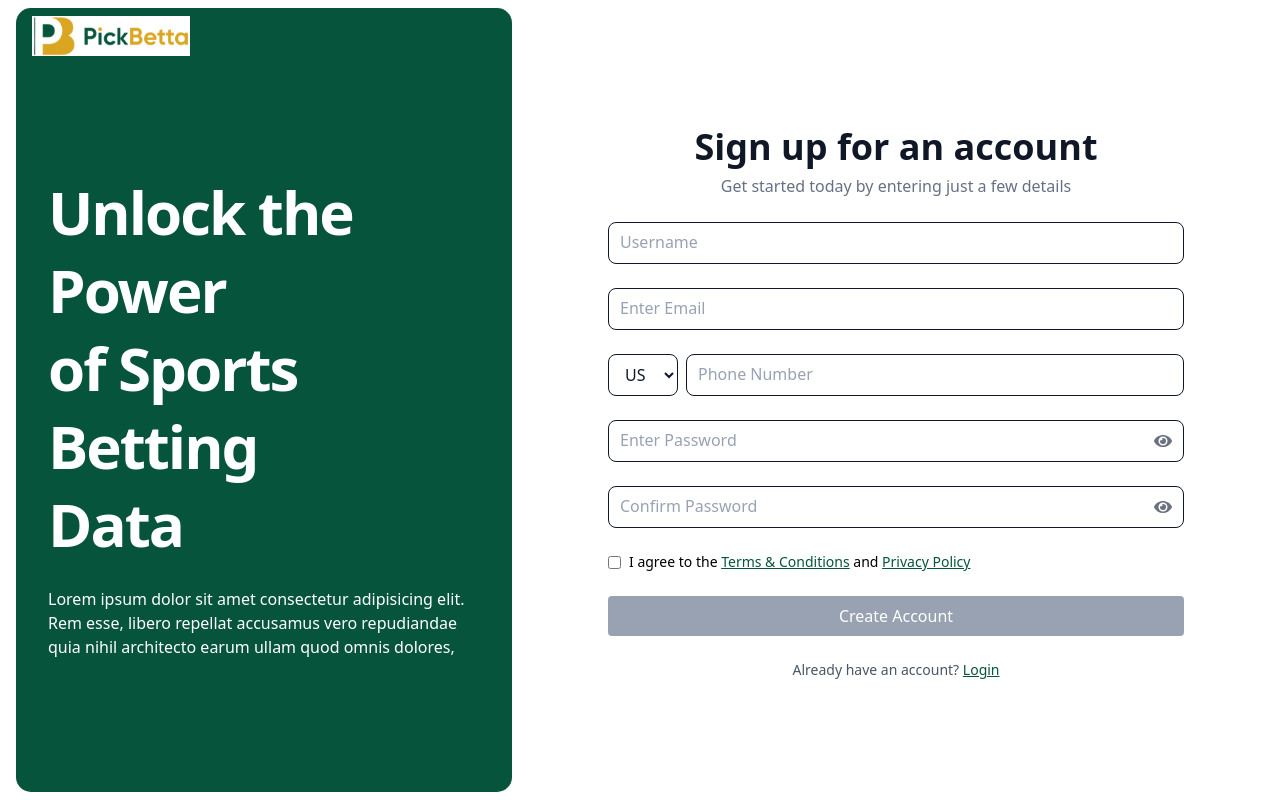
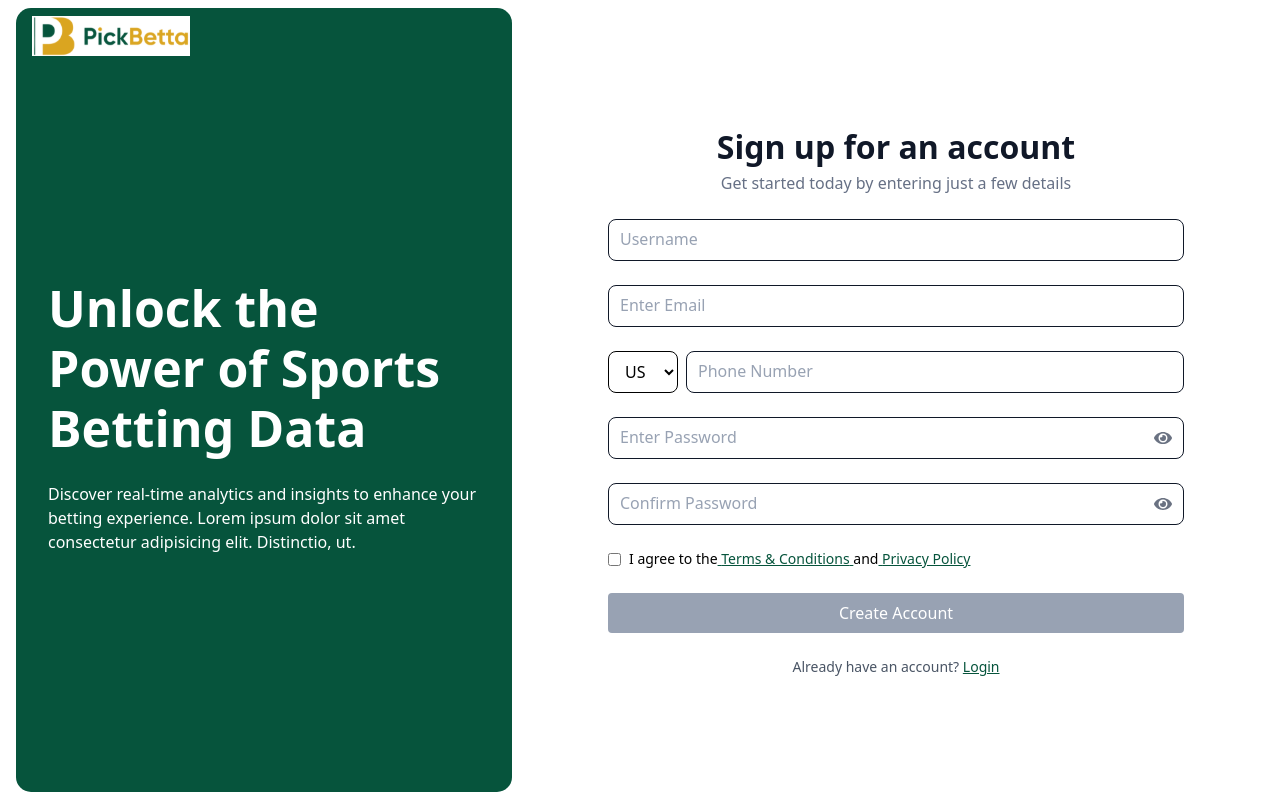
Before and after one commit to Mcdemzy/test-pb, a React (Vite) app: page / in a window 1280 px wide. Built offline with nearby package versions, Linux system fonts and the light colour scheme.

Commit message:
`Refactor App component to use React Router and move Signup page to its own component`

```diff
--- a/src/App.tsx
+++ b/src/App.tsx
@@ -1,133 +1,14 @@
-import { useState } from "react";
-import { FaEye, FaEyeSlash } from "react-icons/fa";
-
-const FloatingLabelInput = ({
-  type,
-  placeholder,
-}: {
-  type: string;
-  placeholder: string;
-}) => {
-  const [value, setValue] = useState("");
-  const [focused, setFocused] = useState(false);
-  const [showPassword, setShowPassword] = useState(false);
-
-  const isPasswordField = type === "password";
-
-  return (
-    <div className="relative w-full">
-      <label
-        className={`absolute left-3 top-2 transition-all duration-200 text-[#98A2B3] ${
-          focused || value
-            ? "text-xs top-[-10px] bg-white px-1 text-gray-600"
-            : "text-base"
-        }`}
-      >
-        {placeholder}
-      </label>
-      <input
-        type={isPasswordField && !showPassword ? "password" : "text"}
-        value={value}
-        onChange={(e) => setValue(e.target.value)}
-        onFocus={() => setFocused(true)}
-        onBlur={() => setFocused(false)}
-        className="w-full border px-4 py-2 rounded-[8px] focus:outline-none focus:ring-2 focus:ring-[#06543C] text-gray-900 pr-10"
-      />
-      {isPasswordField && (
-        <button
-          type="button"
-          onClick={() => setShowPassword(!showPassword)}
-          className="absolute right-3 top-3 text-gray-500"
-        >
-          {showPassword ? <FaEyeSlash size={18} /> : <FaEye size={18} />}
-        </button>
-      )}
-    </div>
-  );
-};
+import { BrowserRouter as Router, Routes, Route } from "react-router-dom";
+import Signup from "./pages/Signup";
 
 const App = () => {
   return (
-    <main>
-      <section className="h-screen flex">
-        {/* Left side */}
-        <section className="w-[40%] flex items-center">
-          <div className="bg-[#06543C] h-[98vh] w-full ml-4 rounded-[15px] p-8 flex flex-col justify-center">
-            {/* Logo */}
-            <div className="mb-8">
-              <img
-                src="images/logo.svg"
-                alt="Betta Logo"
-                className="h-10 bg-white absolute top-4 left-8"
-              />
-            </div>
-            {/* Content */}
-            <h1 className="mb-6 text-[60px] md:text-[60px] leading-[78px] tracking-[-2px] font-bold text-white">
-              Unlock the Power <br /> of Sports Betting <br /> Data
-            </h1>
-            <p className="text-[1rem] leading-6 font-normal text-white">
-              Lorem ipsum dolor sit amet consectetur adipisicing elit. Rem esse,
-              libero repellat accusamus vero repudiandae quia nihil architecto
-              earum ullam quod omnis dolores,
-            </p>
-          </div>
-        </section>
-
-        {/* Right side */}
-        <section className="w-[60%] flex items-center justify-center p-8">
-          <div className="w-full max-w-xl">
-            <h2 className="text-[2.25rem] font-semibold text-gray-900 text-center">
-              Sign up for an account
-            </h2>
-            <p className="mb-6 font-normal leading-6 text-[#667085] text-center">
-              Get started today by entering just a few details
-            </p>
-            <form className="space-y-6">
-              <FloatingLabelInput type="text" placeholder="Username" />
-              <FloatingLabelInput type="email" placeholder="Enter Email" />
-              <div className="flex items-center space-x-2">
-                <select className="rounded-[8px] border px-3 py-2 text-[#101828] focus:outline-none focus:ring-2 focus:ring-[#06543C]">
-                  <option>US</option>
-                  <option>UK</option>
-                  <option>NG</option>
-                </select>
-                <FloatingLabelInput type="tel" placeholder="Phone Number" />
-              </div>
-              <FloatingLabelInput
-                type="password"
-                placeholder="Enter Password"
-              />
-              <FloatingLabelInput
-                type="password"
-                placeholder="Confirm Password"
-              />
-              <div className="flex items-center text-sm">
-                <input type="checkbox" id="terms" className="mr-2" />
-                <label htmlFor="terms">
-                  I agree to the{" "}
-                  <a href="#" className="text-[#06543C] underline">
-                    Terms & Conditions
-                  </a>{" "}
-                  and{" "}
-                  <a href="#" className="text-[#06543C] underline">
-                    Privacy Policy
-                  </a>
-                </label>
-              </div>
-              <button className="w-full rounded bg-[#98A2B3] px-4 py-2 text-white">
-                Create Account
-              </button>
-            </form>
-            <p className="mt-6 text-sm text-center text-gray-600">
-              Already have an account?{" "}
-              <a href="#" className="text-[#06543C] underline">
-                Login
-              </a>
-            </p>
-          </div>
-        </section>
-      </section>
-    </main>
+    <Router>
+      <Routes>
+        <Route path="/signup" element={<Signup />} />
+        <Route path="/" element={<Signup />} />
+      </Routes>
+    </Router>
   );
 };
 
--- /dev/null
+++ b/src/components/shared/auth/AuthSidebar.tsx
@@ -0,0 +1,25 @@
+const AuthSidebar = () => {
+  return (
+    <section className="hidden md:flex w-2/5 items-center">
+      <div className="bg-[#06543C] h-[98vh] w-full ml-4 rounded-[15px] p-8 flex flex-col justify-center">
+        <div className="mb-8">
+          <img
+            src="images/logo.svg"
+            alt="Betta Logo"
+            className="h-10 bg-white absolute top-4 left-8"
+          />
+        </div>
+        <h1 className="mb-6 text-[50px] leading-[60px] font-bold text-white">
+          Unlock the Power of Sports Betting Data
+        </h1>
+        <p className="text-[1rem] leading-6 text-white">
+          Discover real-time analytics and insights to enhance your betting
+          experience. Lorem ipsum dolor sit amet consectetur adipisicing elit.
+          Distinctio, ut.
+        </p>
+      </div>
+    </section>
+  );
+};
+
+export default AuthSidebar;
--- /dev/null
+++ b/src/components/shared/auth/FloatingLabelInput.tsx
@@ -0,0 +1,48 @@
+import { useState } from "react";
+import { FaEye, FaEyeSlash } from "react-icons/fa";
+
+interface FloatingLabelInputProps {
+  type: string;
+  placeholder: string;
+}
+
+const FloatingLabelInput = ({ type, placeholder }: FloatingLabelInputProps) => {
+  const [value, setValue] = useState("");
+  const [focused, setFocused] = useState(false);
+  const [showPassword, setShowPassword] = useState(false);
+
+  const isPasswordField = type === "password";
+
+  return (
+    <div className="relative w-full">
+      <label
+        className={`absolute left-3 top-2 transition-all duration-200 text-[#98A2B3] ${
+          focused || value
+            ? "text-xs top-[-10px] bg-white px-1 text-gray-600"
+            : "text-base"
+        }`}
+      >
+        {placeholder}
+      </label>
+      <input
+        type={isPasswordField && !showPassword ? "password" : "text"}
+        value={value}
+        onChange={(e) => setValue(e.target.value)}
+        onFocus={() => setFocused(true)}
+        onBlur={() => setFocused(false)}
+        className="w-full border px-4 py-2 rounded-[8px] focus:outline-none focus:ring-2 focus:ring-[#06543C] text-gray-900 pr-10"
+      />
+      {isPasswordField && (
+        <button
+          type="button"
+          onClick={() => setShowPassword(!showPassword)}
+          className="absolute right-3 top-3 text-gray-500"
+        >
+          {showPassword ? <FaEyeSlash size={18} /> : <FaEye size={18} />}
+        </button>
+      )}
+    </div>
+  );
+};
+
+export default FloatingLabelInput;
--- a/src/pages/Signup.tsx
+++ b/src/pages/Signup.tsx
@@ -1,7 +1,66 @@
-import React from "react";
+import FloatingLabelInput from "../components/shared/auth/FloatingLabelInput";
+import AuthSidebar from "../components/shared/auth/AuthSidebar";
 
 const Signup = () => {
-  return <div>Signup</div>;
+  return (
+    <main className="h-screen flex flex-col md:flex-row">
+      {/* Left hand side */}
+      <AuthSidebar />
+
+      {/* Right Side */}
+      <section className="w-full md:w-3/5 flex items-center justify-center p-8">
+        <div className="w-full max-w-xl">
+          <h2 className="text-[2rem] font-semibold text-gray-900 text-center">
+            Sign up for an account
+          </h2>
+          <p className="mb-6 text-[#667085] text-center">
+            Get started today by entering just a few details
+          </p>
+          <form className="space-y-6">
+            <FloatingLabelInput type="text" placeholder="Username" />
+            <FloatingLabelInput type="email" placeholder="Enter Email" />
+            <div className="flex items-center space-x-2">
+              <select className="rounded-[8px] border px-3 py-2 focus:outline-none focus:ring-2 focus:ring-[#06543C]">
+                <option>US</option>
+                <option>UK</option>
+                <option>NG</option>
+              </select>
+              <FloatingLabelInput type="tel" placeholder="Phone Number" />
+            </div>
+            <FloatingLabelInput type="password" placeholder="Enter Password" />
+            <FloatingLabelInput
+              type="password"
+              placeholder="Confirm Password"
+            />
+            <div className="flex items-center text-sm">
+              <input type="checkbox" id="terms" className="mr-2" />
+              <label htmlFor="terms">
+                I agree to the
+                <a href="#" className="text-[#06543C] underline">
+                  {" "}
+                  Terms & Conditions{" "}
+                </a>
+                and
+                <a href="#" className="text-[#06543C] underline">
+                  {" "}
+                  Privacy Policy{" "}
+                </a>
+              </label>
+            </div>
+            <button className="w-full rounded bg-[#98A2B3] px-4 py-2 text-white cursor-pointer">
+              Create Account
+            </button>
+          </form>
+          <p className="mt-6 text-sm text-center text-gray-600">
+            Already have an account?{" "}
+            <a href="#" className="text-[#06543C] underline">
+              Login
+            </a>
+          </p>
+        </div>
+      </section>
+    </main>
+  );
 };
 
 export default Signup;
```
